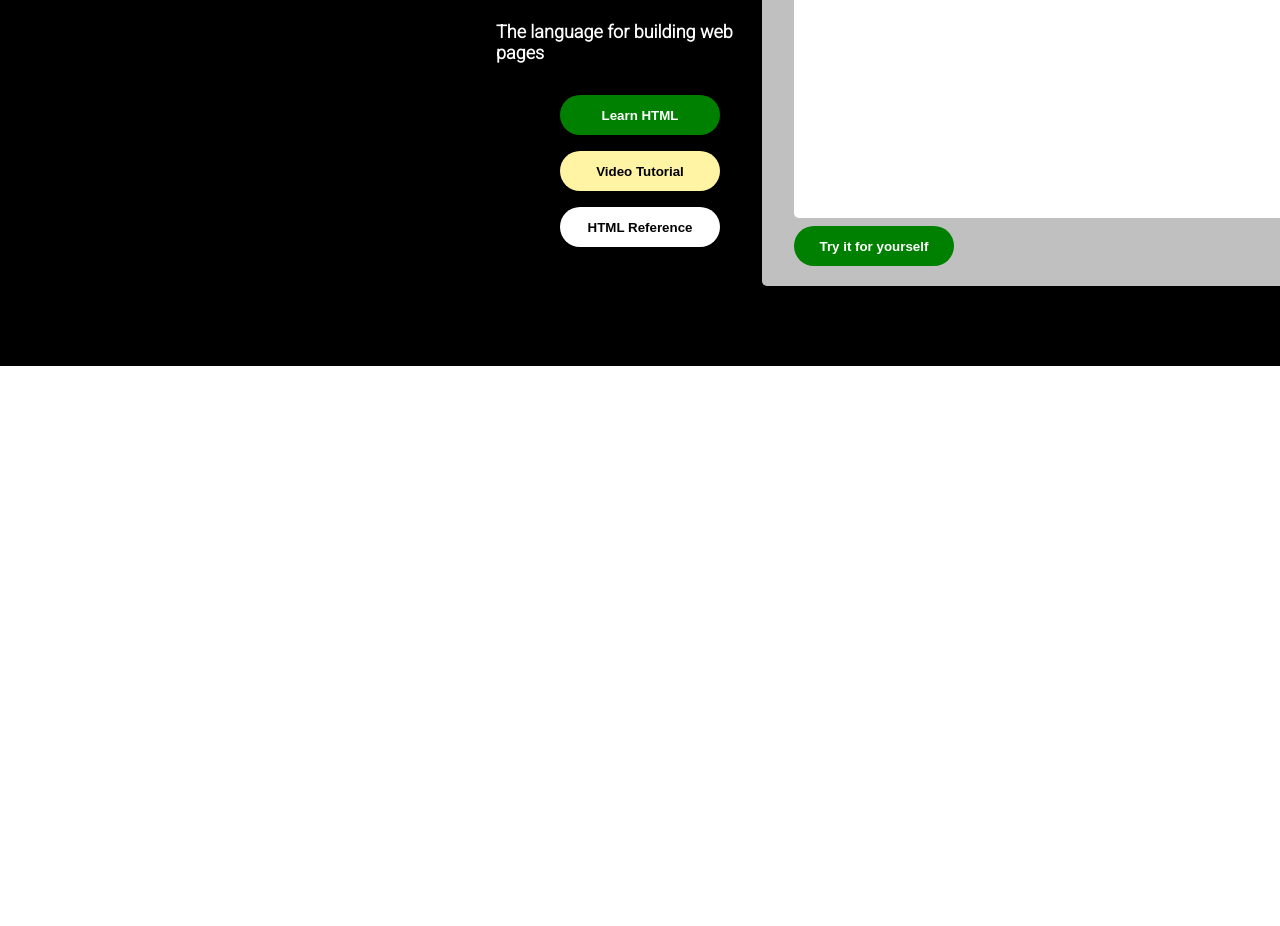
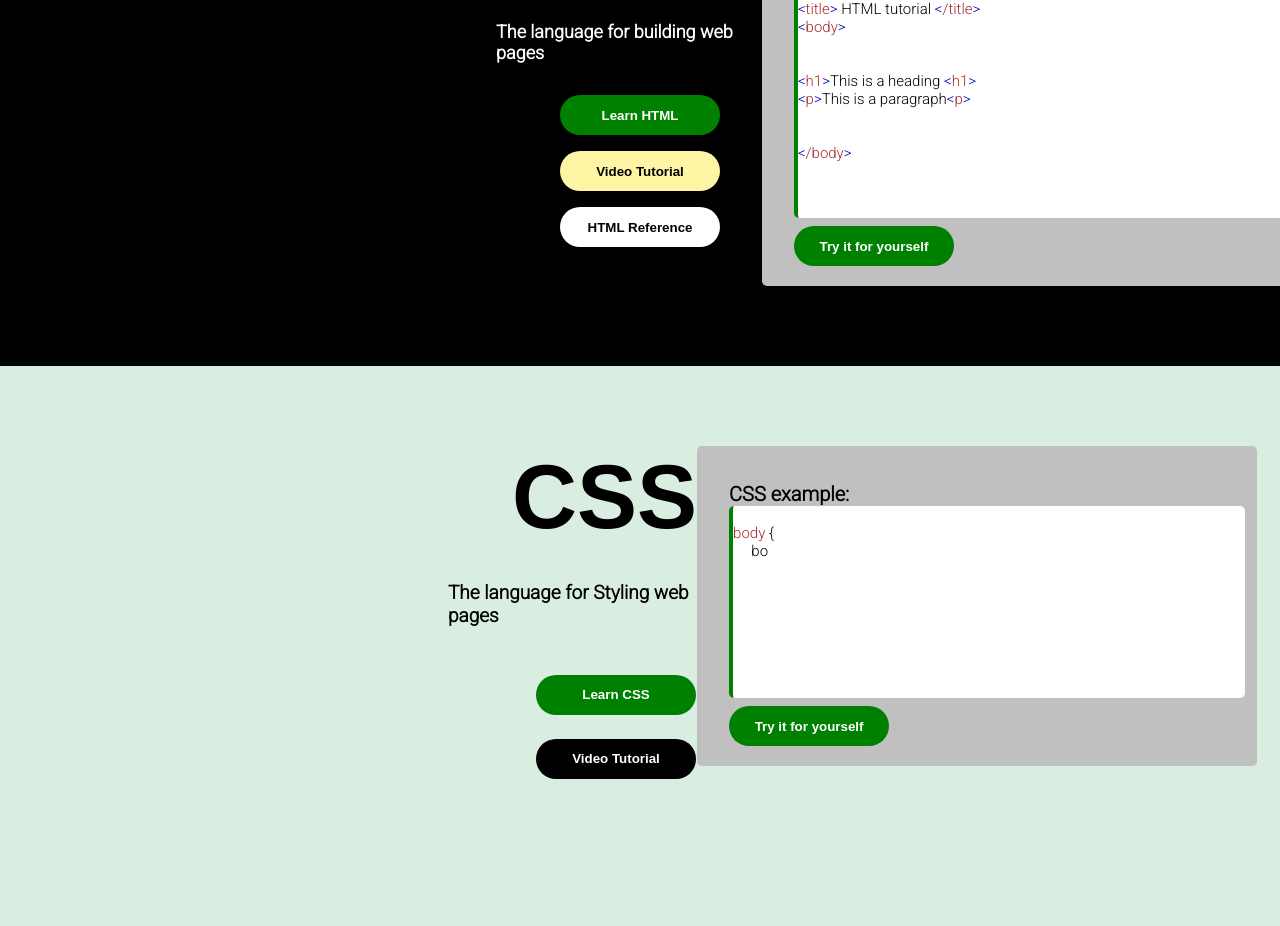
Before and after one commit to Charlie-007-star/w3SchoolsClone, a plain HTML site: page index.html in a window 1280 px wide. Shown: the part 274-1200 px from the top of the page. Before the commit the page ends 800 px from the top, so only its background shows below. Drawn offline with Linux system fonts and the light colour scheme.

Commit message:
90% done

```diff
--- a/index.html
+++ b/index.html
@@ -40,6 +40,7 @@
 
     <!-- next section -->
     <section class="flex-container">
+        <!-- left side -->
         <div class="container1">
              <h1 class="html"><span>HTML</span> </h1>
              <h2 class="second">The language for building web pages</h2>
@@ -48,12 +49,49 @@
              <input type="submit" value="HTML Reference" id="button-3">
 
         </div>
-
+             <!-- right side -->
         <div class="container2">
+            <!-- box -->
           <div class="container3">
             <h1 class="headd">HTML Example:</h1>
+            <!-- inner box -->
             <div class="container4">
-                <li><! DOCTYPE html></li>
+                <br>
+
+              <span class="elements1" style="color: brown;">
+            <span style="color: mediumblue;"><</span>
+            !DOCTYPE
+            <span style="color: red;"> html</span>
+            <span style="color: mediumblue;">></span>
+            </span>
+               <br>
+               <span style="color: brown;">
+                <span style="color: mediumblue;"><</span>html<span style="color: mediumblue;">></span>
+            </span>
+            <br>
+            <span style="color: brown;">
+            <span style="color: mediumblue;"><</span>title<span style="color: mediumblue;">></span>
+            </span>
+            HTML tutorial
+            <span style="color: brown;">
+            <span style="color: mediumblue;"><</span>/title<span style="color: mediumblue;">></span>
+            <br>
+            <span style="color: mediumblue;"><</span>body<span style="color: mediumblue;">></span>
+            </span>
+            <br>
+            <br>
+            <br>
+            <span style="color: brown;">
+            <span style="color: mediumblue;"><</span>h1<span style="color: mediumblue;">></span></span>This is a heading<span style="color: brown;"> <span style="color: mediumblue;"><</span>h1</span><span style="color: mediumblue;">></span>
+            <br>
+            <span style="color: brown;">
+            <span style="color: mediumblue;"><</span>p<span style="color: mediumblue;">></span></span>This is a paragraph<span style="color: brown;"><span style="color: mediumblue;"><</span>p</span><span style="color: mediumblue;">></span>
+            <br>
+            <br>
+            <br>
+            <span style="color: mediumblue;"><</span><span style="color: brown;">/body</span><span style="color: mediumblue;">></span>
+            <br>
+            <span></span>
             </div>
             <input type="submit" value="Try it for yourself" id="try">
           </div>
@@ -63,6 +101,31 @@
 
     </section>
 
+    <section class="flex-container2">
+        <!-- left side -->
+
+        <div class="container1">
+            <h1 class="css"><span>CSS</span> </h1>
+            <h2 class="css-second">The language for Styling web pages</h2> <br>
+            <input type="submit" value="Learn CSS" id="css-1"> <br>
+            <input type="submit" value="Video Tutorial" id="css-2"><br>
+        </div>
+
+        <!-- right side -->
+        <div class="container-css2">
+            <!-- box -->
+            <div class="container-css3">
+                <h1 class="headd">CSS example:</h1>
+                <!-- inner box -->
+                <div class="container-css4">
+                    <br>
+                    <span style="color: brown;">body</span> { <br>
+                     <span style="color: red;"></span>&nbsp;&nbsp;&nbsp;&nbsp; bo</span>
+                </div>
+                <input type="submit" value="Try it for yourself" id="try">
+            </div>
+        </div>
+    </section>
 
 </body>
 </html>
--- a/style.css
+++ b/style.css
@@ -146,14 +146,15 @@ body{
      padding-left: 2rem;
      padding-top: 2rem;
      padding-bottom: 1rem;
+
  }
  .container4{
      background-color: white;
-     color: black;
      width: 34rem;
      height: 17rem;
      border-radius: 5px;
-
+     font-size: 15px;
+     border-left: 4px solid green;
 
  }
  #try{
@@ -171,3 +172,75 @@ body{
      font-size: 20px;
 
  }
+
+ .flex-container2{
+    background-color: #D9EEE1 ;
+    display: flex;
+    justify-content: left;
+    height: 35rem;
+}
+.css{
+    color: ;
+    font-size: 90px;
+    font-family:  'Source Sans Pro', sans-serif;
+    font-weight: 700;
+    padding-top: 5rem;
+    padding-left: 32rem;
+}
+.css-second{
+    color:black;
+    font-size: 19px;
+    font-weight: bolder;
+    padding-left: 28rem;
+    padding-top: 2rem;
+
+}
+#css-1{
+     height: 2.5rem;
+    width: 10rem;
+    background-color: green;
+    border-style: none;
+    color: white;
+    font-weight: bolder;
+    border-radius: 20px;
+    margin-left: 33.5rem;
+     margin-top: 1.8rem;
+
+}
+#css-2{
+    height: 2.5rem;
+    width: 10rem;
+    background-color:black;
+    border-style: none;
+    color: white;
+    font-weight: bolder;
+    border-radius: 20px;
+    margin-left: 33.5rem;
+    margin-top: 1.5rem;
+}
+
+.container-css2{
+    width: 40%;
+    float: right;
+    justify-content: center;
+    padding-top: 5rem;
+    padding-right: 10rem;
+}
+.container-css3{
+    border-radius: 5px;
+    align-content: center;
+    background-color:silver;
+    width: 33rem;
+    height: 17rem;
+    padding-left: 2rem;
+    padding-top: 2rem;
+    padding-bottom: 1rem;
+}
+.container-css4{
+    background-color: white;
+    width: 32rem;
+    height: 12rem;
+    border-radius: 5px;
+    font-size: 15px;
+    border-left: 4px solid green;
+}
```
